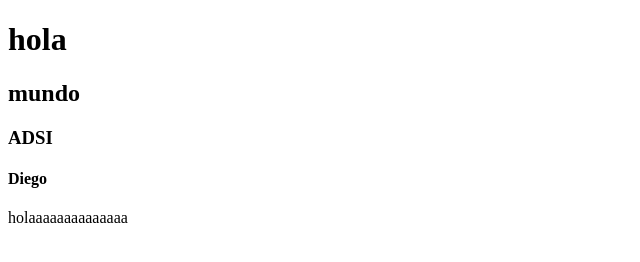
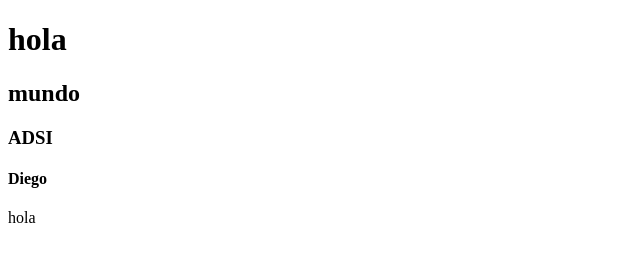
Before and after one commit to diegoSena13/PruebaNumero1, a plain HTML site: page index.html in a window 1280 px wide. Shown: the whole page, without its empty margins (0-640 px from the left). Drawn offline with Linux system fonts and the light colour scheme.

Commit message:
sexta actualizacion

```diff
--- a/index.html
+++ b/index.html
@@ -11,6 +11,6 @@
     <h2>mundo</h2>
     <h3>ADSI</h3>
     <h4>Diego</h4>
-    <table>holaaaaaaaaaaaaaa</table>
+    <table>hola</table>
 </body>
 </html>
```
Also changed, not shown: img/tempo.txt.
